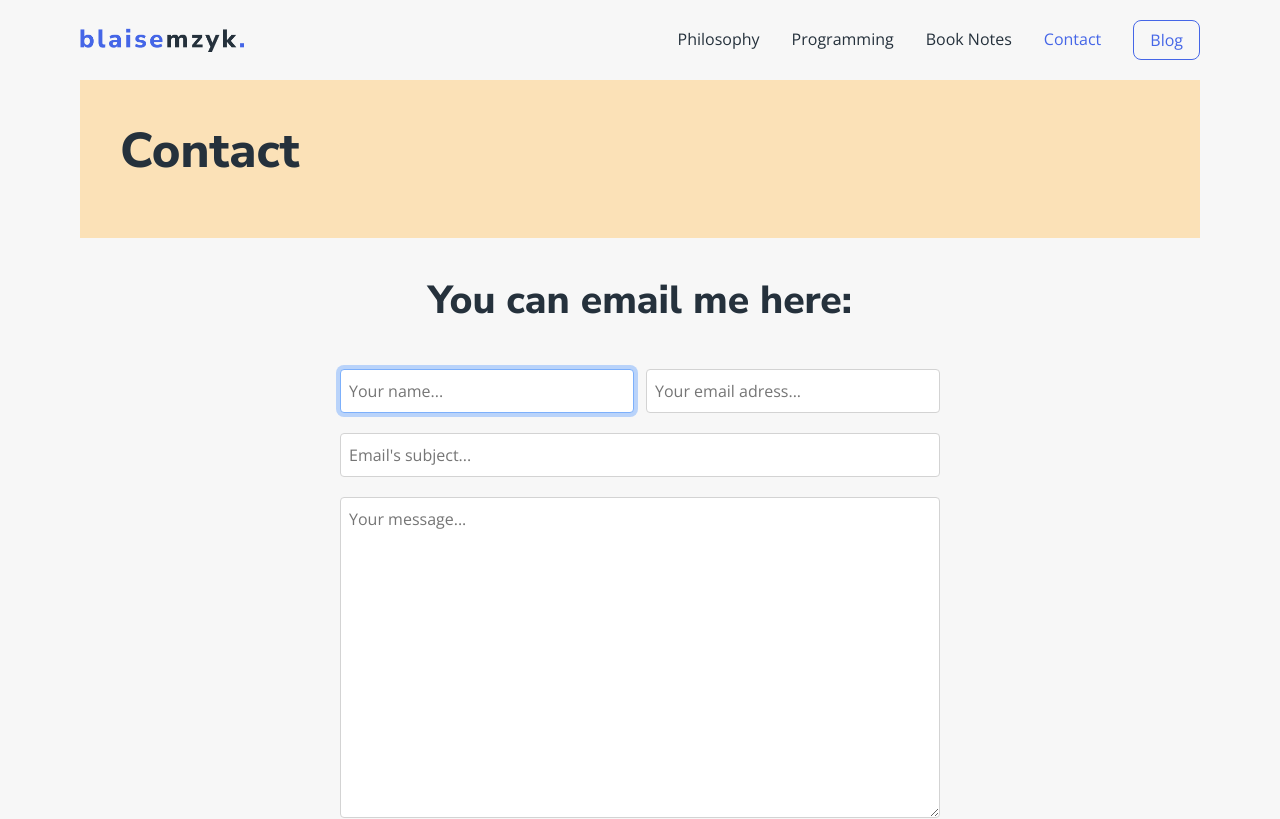
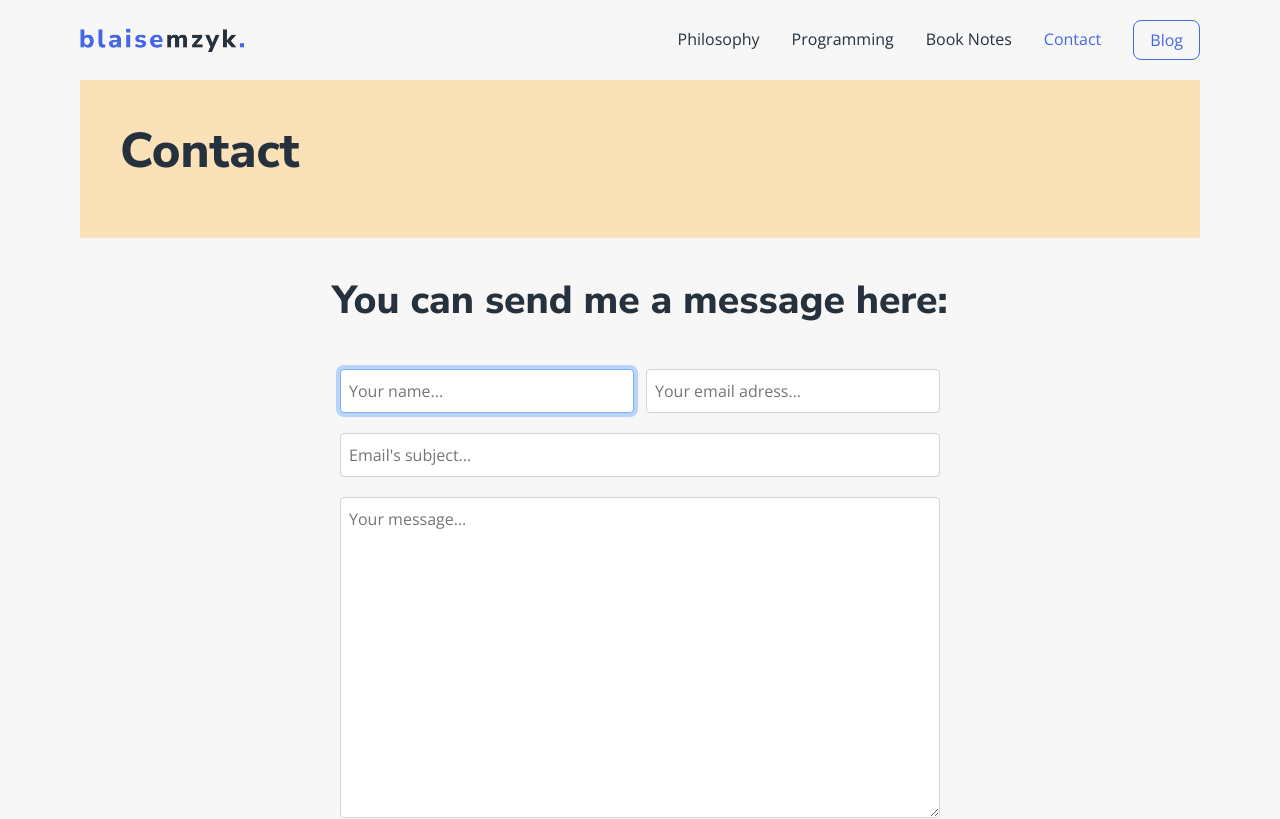
Before and after one commit to blzjmzk/blaise-mzyk-website, a Next.js app: page /contact in a window 1280 px wide. Shown: the top 819 px of the page. Built offline with nearby package versions, Linux system fonts and the light colour scheme.

Commit message:
Add favicon

```diff
--- a/app/contact/ContactForm.tsx
+++ b/app/contact/ContactForm.tsx
@@ -49,7 +49,7 @@ const ContactForm = () => {
 
   return (
     <div>
-      <h2 className={styles.heading}>You can email me here:</h2>
+      <h2 className={styles.heading}>You can send me a message here:</h2>
       {error && <div className={styles.error}>{error}</div>}
       <form onSubmit={onSubmit} className={styles.form}>
         <div className={styles.formFlex}>
--- a/app/layout.tsx
+++ b/app/layout.tsx
@@ -3,6 +3,7 @@ import { Nunito_Sans, Open_Sans } from "next/font/google";
 import NavBar from "./_navbar";
 import "./css/globals.css";
 import AuthProvider from "./auth/Provider";
+import favicon from "../public/images/favicon.ico";
 
 const openSans = Open_Sans({
   subsets: ["latin"],
```
Also changed, not shown: 1 other file (tests, documents, lock files or other folders).
